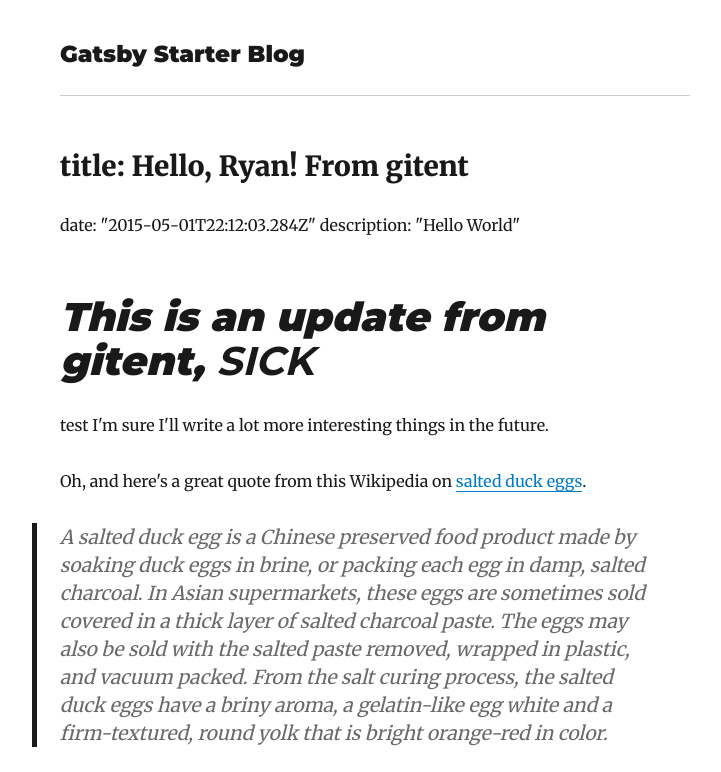
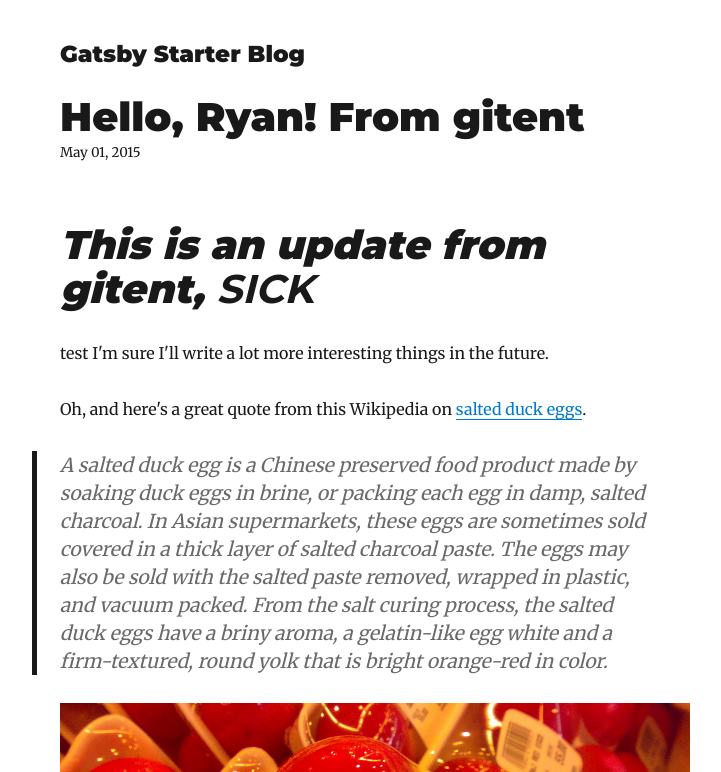
Before and after one commit to rlindskog/gatsby-blog-starter, a Gatsby site: page /hello-world/ in a window 1280 px wide. Shown: the top 772 px of the page, without its empty margins (265-986 px from the left). Built offline with nearby package versions, Linux system fonts and the light colour scheme; Gatsby itself is replaced by a stand-in of ours; some packages are replaced by stand-ins of ours.

Commit message:
Update index.md

```diff
--- a/content/blog/hello-world/index.md
+++ b/content/blog/hello-world/index.md
@@ -1,9 +1,8 @@
-- - -
-
-## title: Hello, Ryan! From gitent
-
-date: "2015-05-01T22:12:03.284Z"
-description: "Hello World"
+---
+title: 'Hello, Ryan! From gitent'
+date: '2015-05-01T22:12:03.284Z'
+description: 'Hello World'
+---
 
 # *This is an update from gitent, **SICK***
 
```
